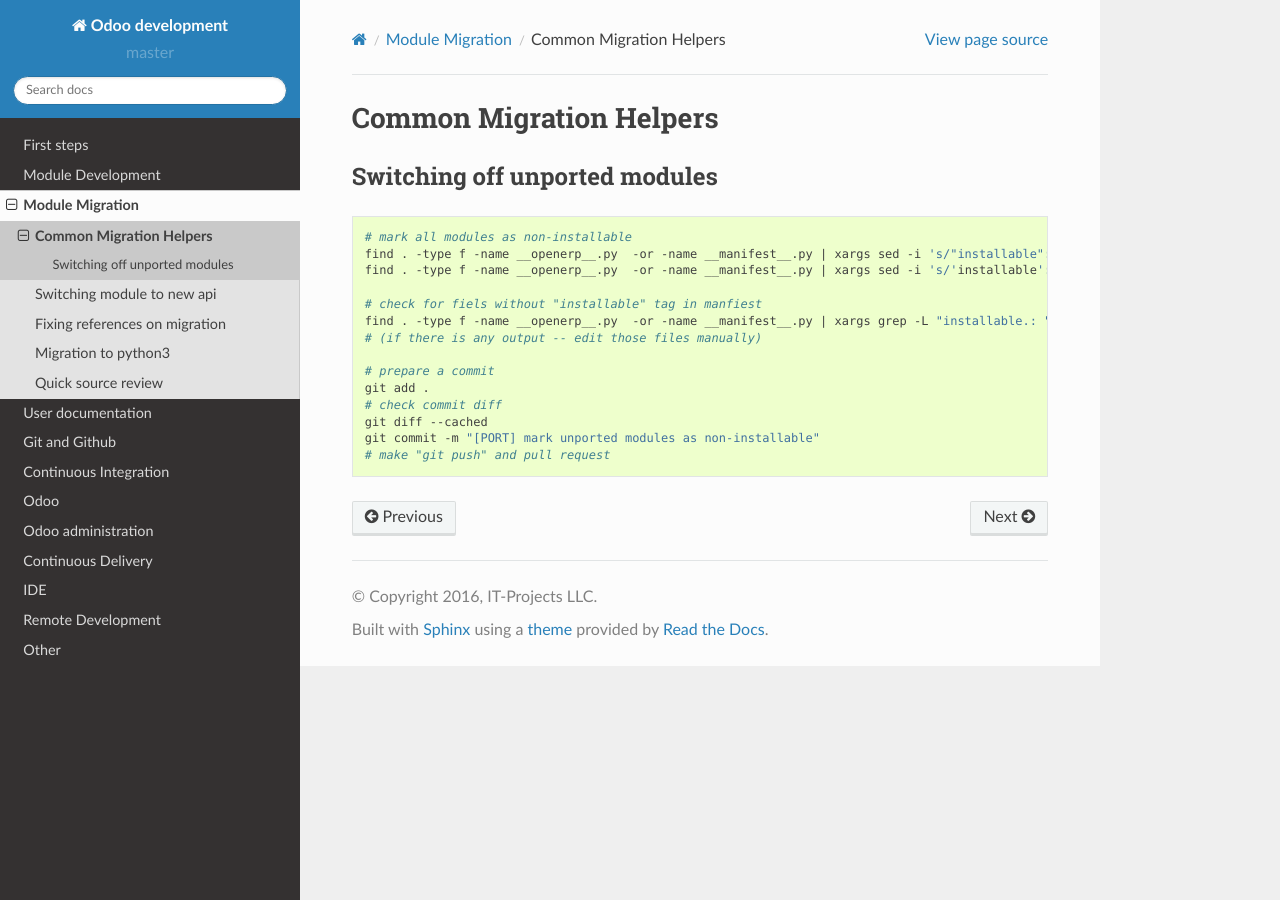
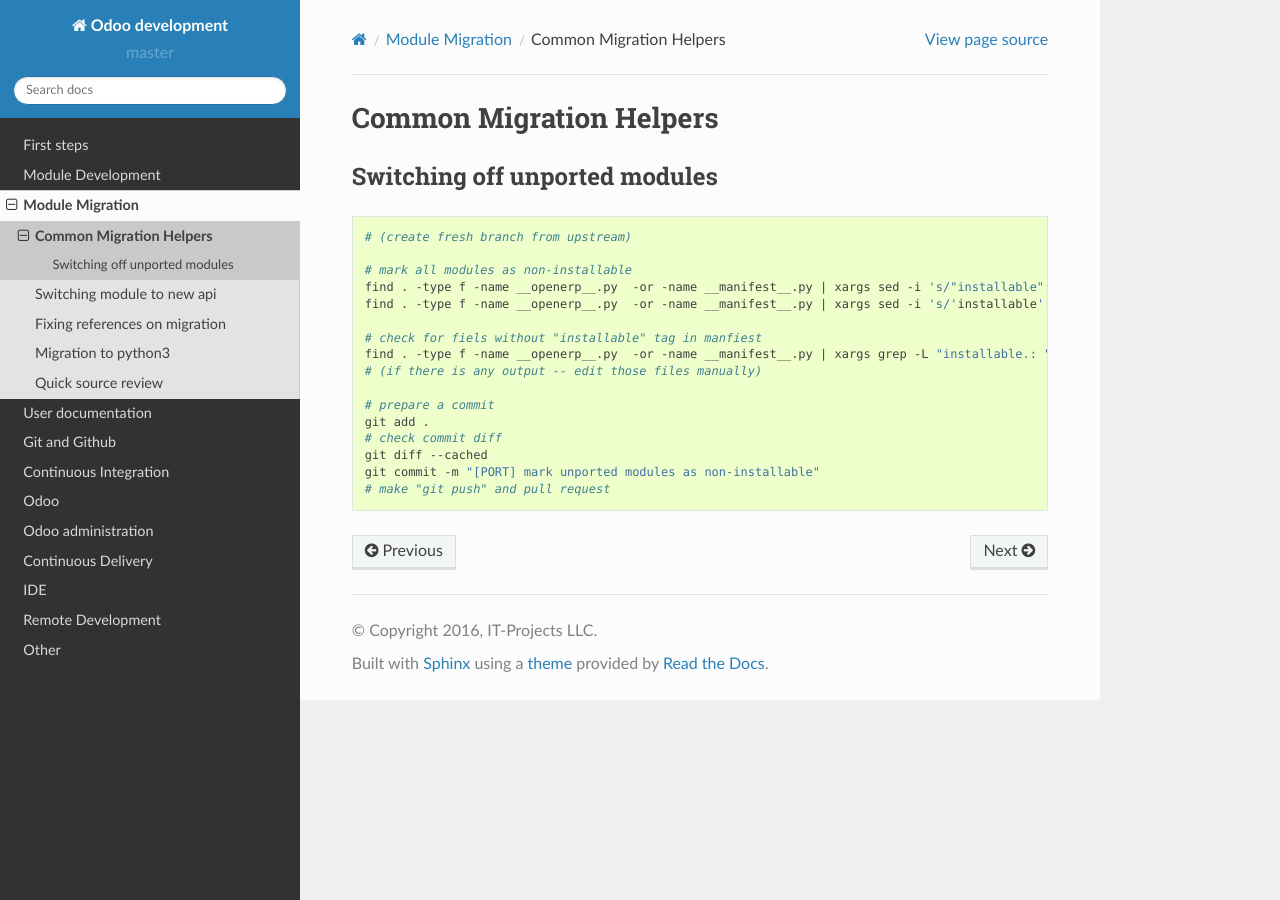
Before and after one commit to itpp-labs/odoo-development, a Sphinx documentation site: the page built from docs/migration/helpers.rst, in a window 1280 px wide. Built offline with Sphinx 7.4.7 and the Read the Docs theme 2.0.0, drawn with Linux system fonts in a browser that asks for light colours; pages that are not in the unit, such as notebooks, are missing from menus.

Commit message:
Update helpers.rst

```diff
--- a/docs/migration/helpers.rst
+++ b/docs/migration/helpers.rst
@@ -6,6 +6,8 @@
 ==============================
 
 .. code-block:: sh
+
+    # (create fresh branch from upstream)
 
     # mark all modules as non-installable
     find . -type f -name __openerp__.py  -or -name __manifest__.py | xargs sed -i 's/"installable": True,/"installable": False,/'
```
